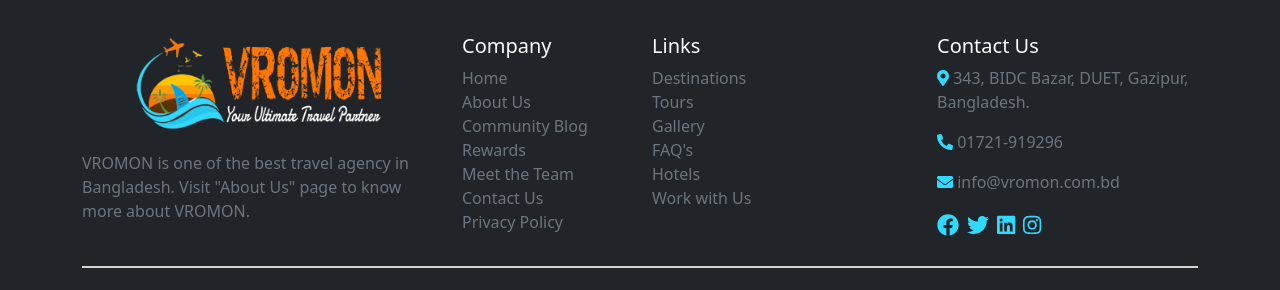
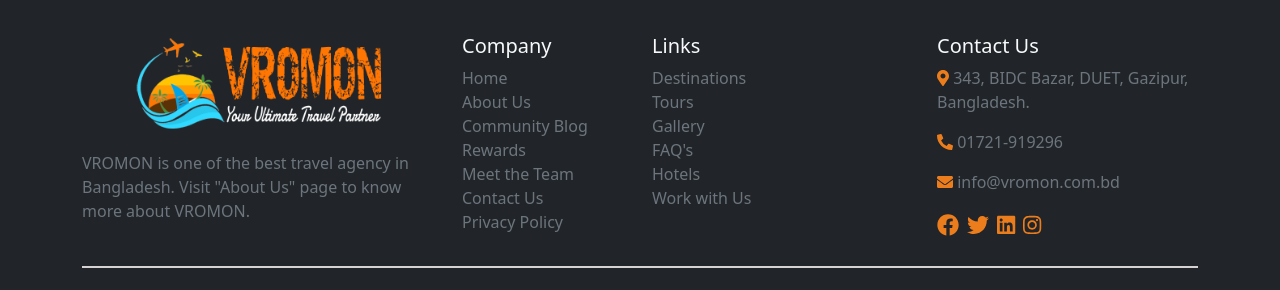
Before and after one commit to tajnur007/Vromon-Client-Side, a React (Create React App) app: page / in a window 1280 px wide. Shown: the part 1341-1631 px from the top of the page. Built offline with nearby package versions, Linux system fonts and the light colour scheme; no server answers.

Commit message:
Icon color changed

```diff
--- a/src/components/Footer/Footer.css
+++ b/src/components/Footer/Footer.css
@@ -5,7 +5,7 @@
 
 .social-icon {
     font-size: 30px;
-    color: var(--app-secondary);
+    color: var(--app-primary);
     padding-right: 8px;
     transition: 0.4s ease-in;
 }
--- a/src/components/Footer/Footer.js
+++ b/src/components/Footer/Footer.js
@@ -63,11 +63,11 @@
                         <div className="col-sm-12 col-md-4 col-lg-3 text-start">
                             <h5 className="text-light">Contact Us</h5>
 
-                            <p className="text-muted"><FontAwesomeIcon icon={faMapMarkerAlt} style={{ color: "var(--app-secondary)" }} /> 343, BIDC Bazar, DUET, Gazipur, Bangladesh.</p>
+                            <p className="text-muted"><FontAwesomeIcon icon={faMapMarkerAlt} className="text-app-primary" /> 343, BIDC Bazar, DUET, Gazipur, Bangladesh.</p>
 
-                            <p className="text-muted"><FontAwesomeIcon icon={faPhoneAlt} style={{ color: "var(--app-secondary)" }} /> 01721-919296</p>
+                            <p className="text-muted"><FontAwesomeIcon icon={faPhoneAlt} className="text-app-primary" /> 01721-919296</p>
 
-                            <p className="text-muted"><FontAwesomeIcon icon={faEnvelope} style={{ color: "var(--app-secondary)" }} /> info@vromon.com.bd</p>
+                            <p className="text-muted"><FontAwesomeIcon icon={faEnvelope} className="text-app-primary" /> info@vromon.com.bd</p>
 
                             {/* Social Icons  */}
                             <div>
```
